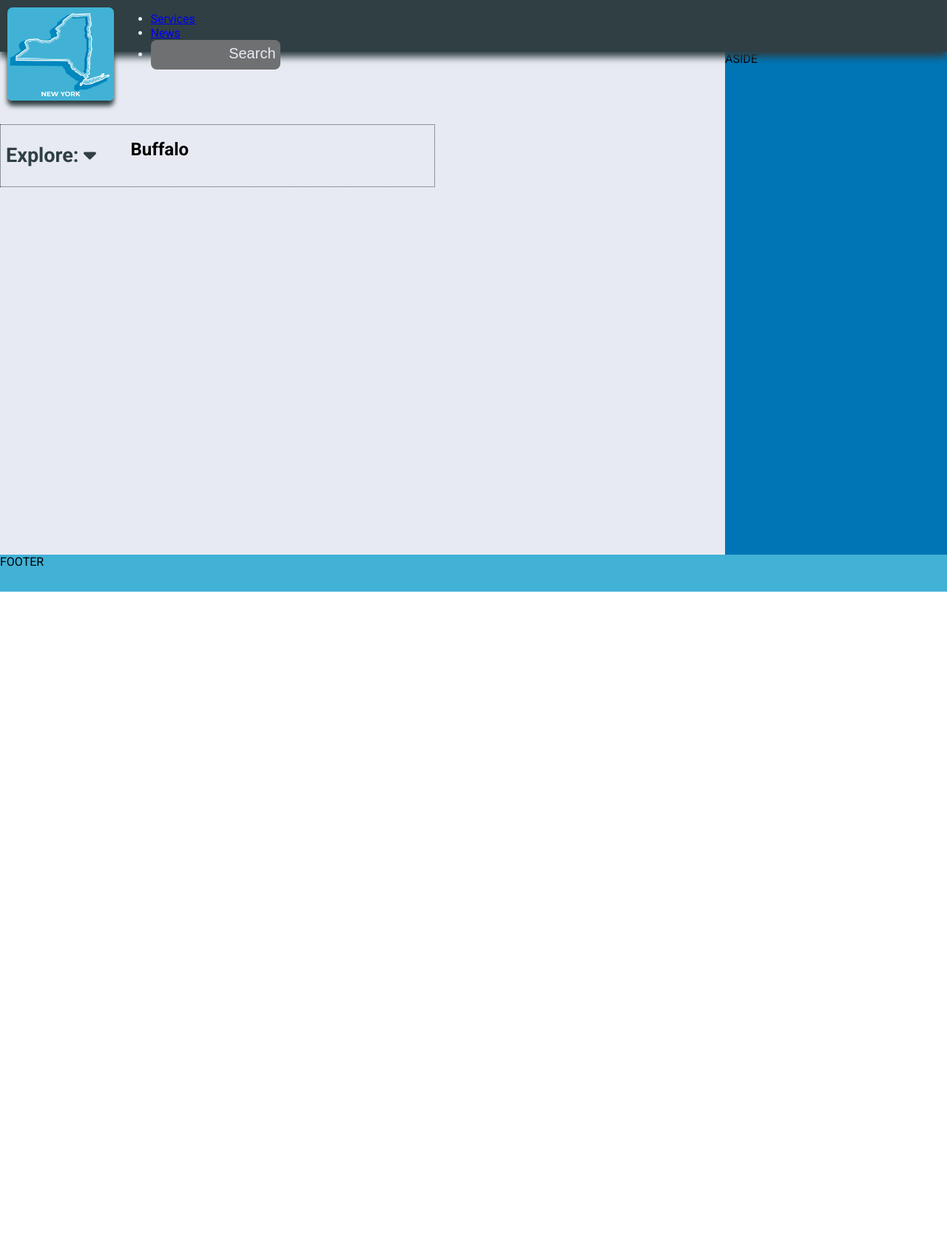
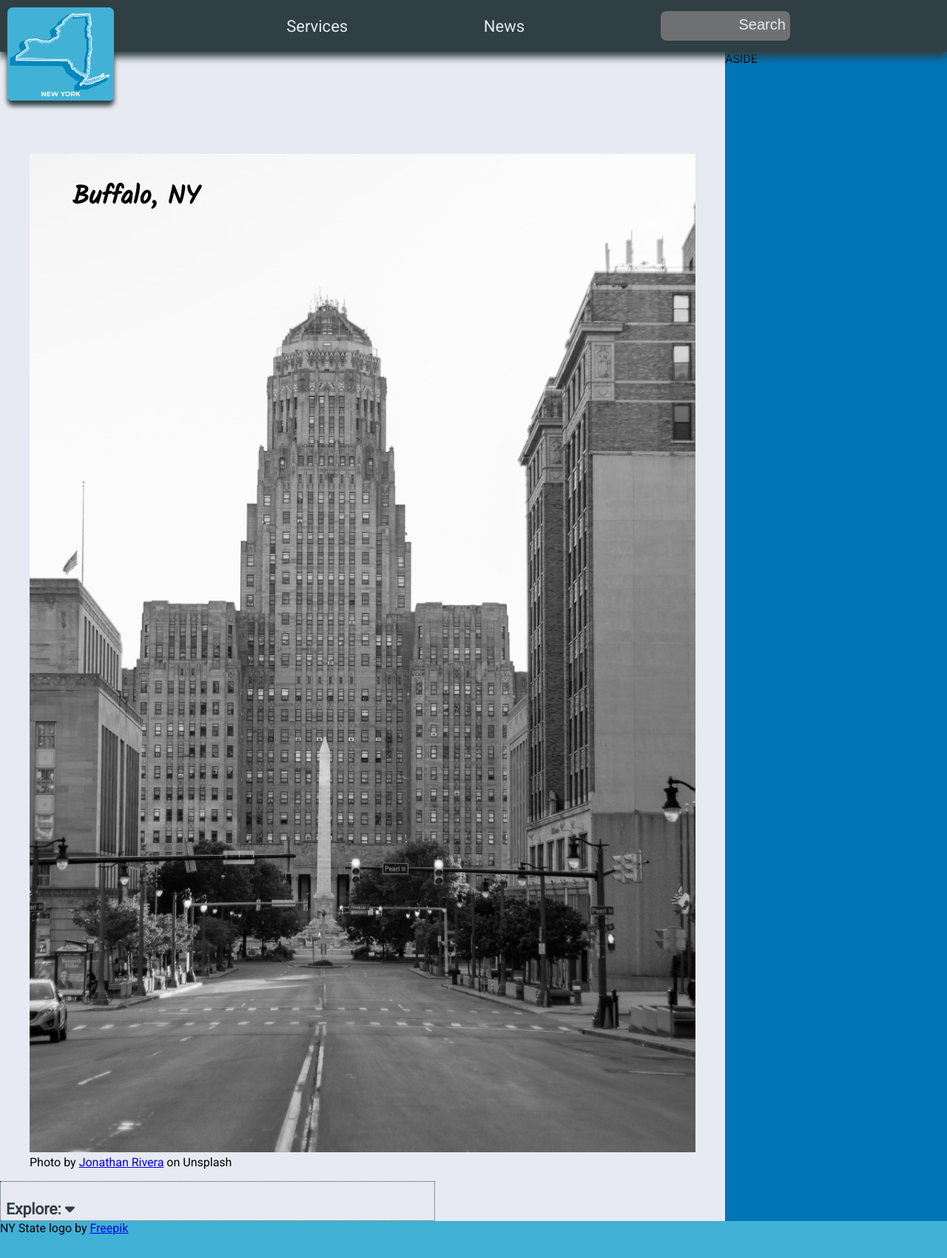
Before and after one commit to miShelbyT/New-York-School-Proj, a plain HTML site: page buffalo.html in a window 1280 px wide. Shown: the whole page at 74% size. Before the commit the page ends 800 px from the top, so only its background shows below. Drawn offline with Linux system fonts and the light colour scheme.

Commit message:
added images for additional cities

```diff
--- a/buffalo.html
+++ b/buffalo.html
@@ -6,12 +6,12 @@
     <link rel="stylesheet" href="style.css" />
     <script src="index.js" defer></script>
     <script src="https://kit.fontawesome.com/9ea94b7f71.js" crossorigin="anonymous"></script>
-    <title>Buffalo</title>
+    <title>Buffalo, NY</title>
   </head>
   <body>
     <nav>
       <a href="index.html"><img src="assets/ny_logo.jpg" class="logo" alt="new york state"></a>
-      <ul>
+      <ul class="navlinks">
         <li>
           <a href="#">Services</a>
         </li>
@@ -26,22 +26,35 @@
 
     <section>
       <header>
-        <h1>Buffalo</h1>
+        <h1>Buffalo, NY</h1>
+        <figure>
+          <img src="assets/buffalo.jpg" alt="buffalo ny city hall exterior" class="buffalo-img">
+            <figcaption>Photo by
+              <a href="https://unsplash.com/@cutnshoot?utm_source=unsplash&utm_medium=referral&utm_content=creditCopyText">Jonathan Rivera</a>
+              on Unsplash
+            </figcaption>
+        </figure>
       </header>
 
       <div class="show-options">
-        <h2>Explore:
+        <h3>Explore:
           <i class="fa fa-caret-down"></i>
-        </h2>
-        <div class="options">
-          <a href="albany.html">Capital: Albany</a>
-          <a href="new_york_city.html">Largest City: New York City</a>
-        </div>
+        </h3>
+        <ul class="options">
+          <li>
+            <a href="albany.html">State Capital: Albany</a>
+          </li>
+          <li>
+            <a href="new_york_city.html">Largest City: New York City</a>
+          </li>
+        </ul>
       </div>
 
     </section>
     <aside>ASIDE</aside>
 
-    <footer>FOOTER</footer>
+    <footer>NY State logo by
+      <a href="https://www.freepik.com/free-vector/flat-design-usa-states-outline-map_25000434.htm#query=new york state&position=30&from_view=search&track=ais">Freepik</a>
+   </footer>
   </body>
 </html>
--- a/style.css
+++ b/style.css
@@ -1,4 +1,4 @@
-@import url('https://fonts.googleapis.com/css2?family=Roboto:wght@400;700&display=swap');
+@import url('https://fonts.googleapis.com/css2?family=Kalam&family=Roboto&display=swap');
 
 :root {
   --dark-green: #2f3f43;
@@ -13,6 +13,7 @@
 }
 
 body {
+  font-family: 'Kalam', cursive;
   font-family: 'Roboto', sans-serif;
   height: 100vh;
   overflow: hidden;
@@ -56,6 +57,7 @@ footer {
   border-radius: 7px;
   margin: 10px;
   box-shadow: 0 7px 6px var(--dark-green);
+  cursor: pointer;
 }
 
 .navlinks {
@@ -110,15 +112,26 @@ header {
 }
 
 header img {
+  margin-top: 40px;
   width: 100%;
   filter: saturate(25%);
+}
+
+.buffalo-img {
+  height: 55%;
+}
+
+#albany {
+  color: var(--neutral-light-grey);
 }
 
 header h1 {
   position: absolute;
   top: 3%;
-  left: 18%;
+  left: 10%;
   z-index: 1;
+  font-family: 'Kalam', cursive;
+  font-size: 35px;
 }
 
 .show-options {
```
Also changed, not shown: albany.html (+23 -10 lines), index.html (+2 -2 lines), new_york_city.html (+22 -9 lines), assets/albany.jpg (added), assets/buffalo.jpg (added), assets/nyc.jpg (added).
